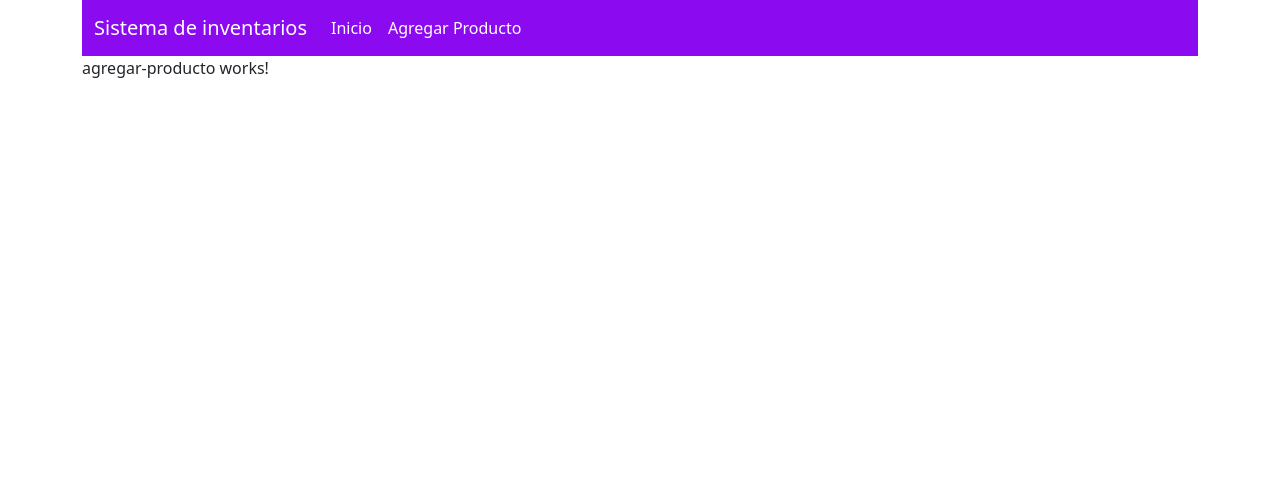
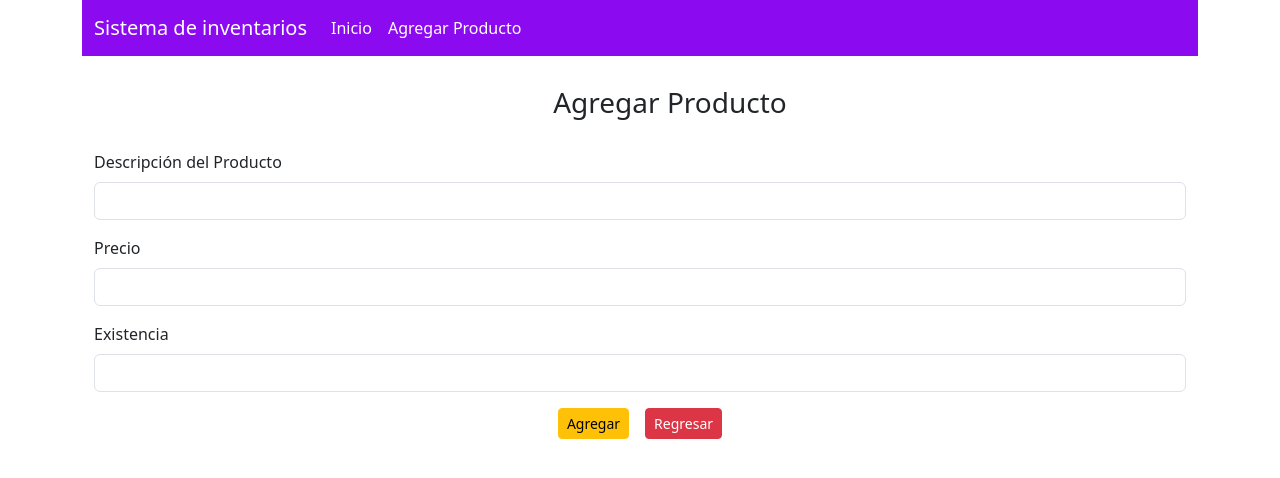
Before and after one commit to MariaJoseDiazCa/inventario-app, an Angular app: page /agregar-producto in a window 1280 px wide. Shown: the top 478 px of the page. Built offline with nearby package versions, Linux system fonts and the light colour scheme.

Commit message:
UPDATE: Add form Agregar Producto

```diff
--- a/src/app/agregar-producto/agregar-producto.component.html
+++ b/src/app/agregar-producto/agregar-producto.component.html
@@ -1 +1,26 @@
-<p>agregar-producto works!</p>
+<div class="container">
+  <div class="container text-center" style="margin: 30px">
+    <h3>Agregar Producto</h3>
+  </div>
+
+  <form>
+    <div class="mb-3">
+      <label for="descripcion" class="form-label"
+        >Descripción del Producto</label
+      >
+      <input type="text" class="form-control" id="descripcion" />
+    </div>
+    <div class="mb-3">
+      <label for="precio" class="form-label">Precio</label>
+      <input type="number" step="any" class="form-control" id="precio" />
+    </div>
+    <div class="mb-3">
+      <label for="existencia" class="form-label">Existencia</label>
+      <input type="number" class="form-control" id="existencia" />
+    </div>
+    <div class="text-center">
+      <button type="submit" class="btn btn-warning btn-sm me-3">Agregar</button>
+      <a href="/" class="btn btn-danger btn-sm">Regresar</a>
+    </div>
+  </form>
+</div>
```
